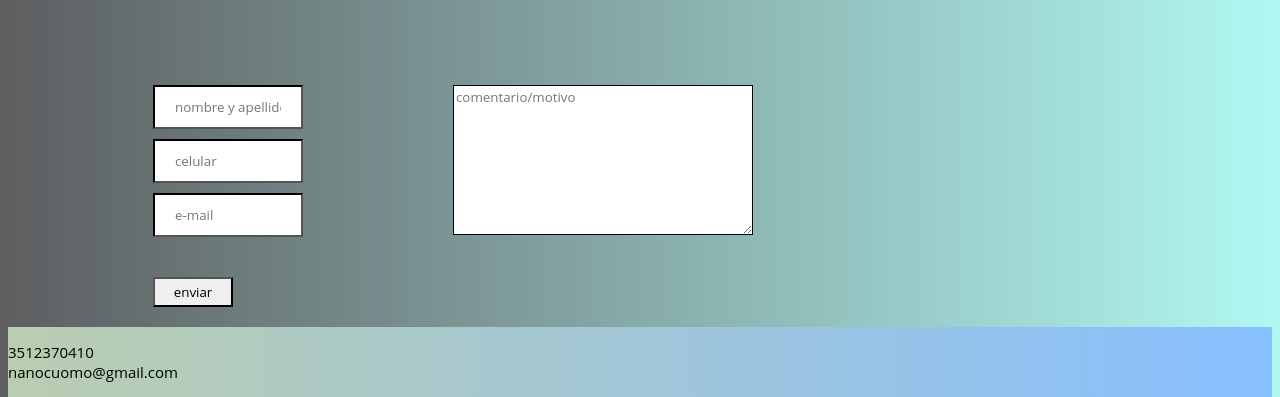
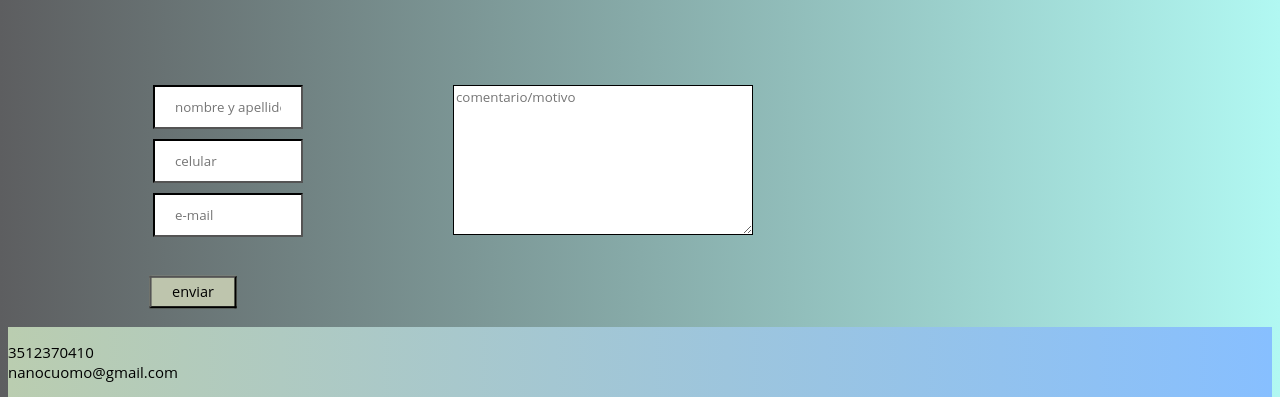
Before and after one commit to nahuelcuomo/uruMates, a plain HTML site: page pages/contacto.html in a window 1280 px wide. In both pictures the pointer is over the input "enviar". Shown: the part 412-809 px from the top of the page. Drawn offline with Linux system fonts and the light colour scheme.

Commit message:
agrego transform a enviar

```diff
--- a/css/style.css
+++ b/css/style.css
@@ -473,6 +473,11 @@ header {
     border-color: black;
 }
 
+.enviar:hover {
+    transform: scale(1.09);
+    background-color:#BEC5AD;
+}
+
 #footer-contacto {
     background-color: #7E846B;
     display: flex;
```
Also changed, not shown: pages/tienda.html (line endings or trailing spaces).
